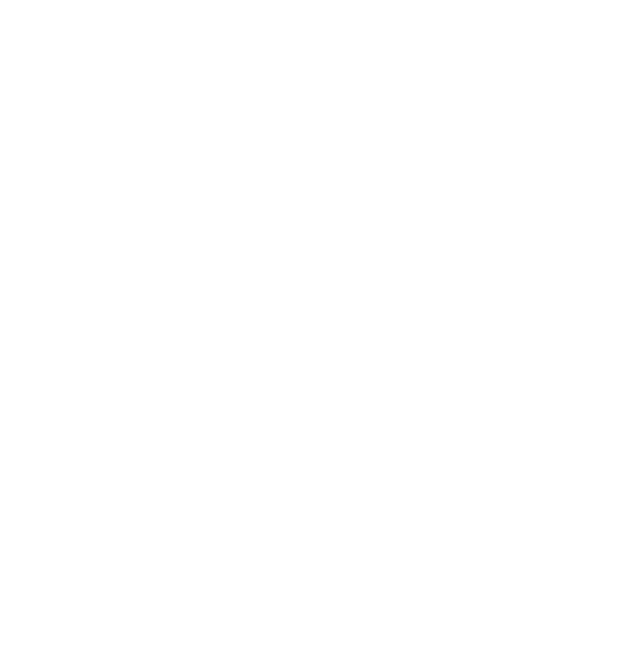
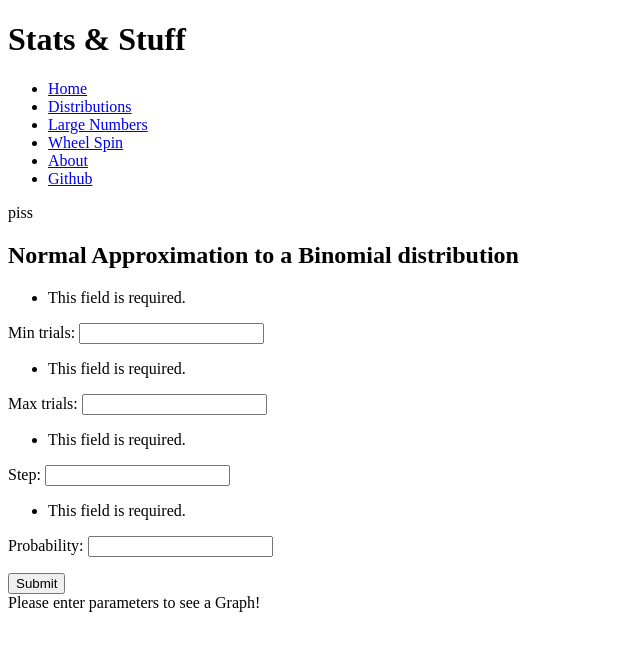
Before and after one commit to ltptnt/StatSite, a Django app: page /statVisualiser/largeNumbers in a window 1280 px wide. Before the commit the part shown is empty. Shown: the top 651 px of the page, without its empty margins (0-640 px from the left). Run offline with Django 4.2, Linux system fonts and the light colour scheme.

Commit message:
halfway through makong basic form of large numbers, checkpoint for safety

```diff
--- a/statVisualiser/forms.py
+++ b/statVisualiser/forms.py
@@ -27,3 +27,15 @@ class DistributionSelect(forms.Form):
             data[variable] = self.cleaned_data.get(variable)
 
         return data
+
+class NormalApproximation(forms.Form):
+    min_trials = forms.IntegerField(initial=10)
+    max_trials = forms.IntegerField(initial=100)
+    step = forms.IntegerField(initial=10)
+    probability = forms.FloatField(initial=0.5, min_value=0, max_value=1)
+
+class PoissonApproximation(forms.Form):
+    min_trials = forms.IntegerField(initial=10)
+    max_trials = forms.IntegerField(initial=100)
+    step = forms.IntegerField(initial=10)
+    mean = forms.FloatField(initial=4)
--- a/statVisualiser/templates/statVisualiser/largeNumbers.html
+++ b/statVisualiser/templates/statVisualiser/largeNumbers.html
@@ -4,7 +4,36 @@
     <meta charset="UTF-8">
     <title>Title</title>
 </head>
-<body>
+    <body>
+    <div class="title_bar">
+                <h1>  Stats & Stuff</h1>
+            </div>
+            <div class="navbar">
+                <ul>
+                    <li><a href="/statVisualiser">Home</a></li>
+                    <li><a class="active" href="/statVisualiser/distributions">Distributions</a></li>
+                    <li><a href="/statVisualiser/largeNumbers">Large Numbers</a></li>
+                    <li><a href="/statVisualiser/wheelSpin">Wheel Spin</a></li>
+                    <li><a href="/statVisualiser/about">About</a></li>
+                    <li><a href="https://github.com/ltptnt/StatSite">Github</a></li>
 
+                </ul>
+            </div>
+<p>piss</p>
+        <div class = "picker">
+            <form method="post">
+                {% csrf_token %}
+                <h2 class="centered">Normal Approximation to a Binomial distribution</h2>
+                {{ normal.as_p }}
+                <input class="centered" type="submit" value="Submit">
+            </form>
+        </div>
+        <div class="graph">
+            {% if graph %}
+                {{ graph|safe }}
+            {% else %}
+                <div id="blank_graph">Please enter parameters to see a Graph!</div>
+            {% endif %}
+        </div>
 </body>
 </html>
--- a/statVisualiser/views.py
+++ b/statVisualiser/views.py
@@ -2,6 +2,7 @@ from django.http import HttpResponse
 from django.template import loader
 from .forms import *
 from .util.distributions import *
+from .util import largenumbers as ln
 
 
 def index(request):
@@ -70,9 +71,30 @@ def dist_selector(picker: DistributionSelect) -> Variable | None:
 
 
 def large_numbers(request):
+    normal_approx = NormalApproximation(request.POST, prefix='normal')
+    poi_approx = PoissonApproximation(request.POST, prefix='poisson')
     template = loader.get_template("statVisualiser/largeNumbers.html")
-    context = {}
+    context = {
+        'normal': normal_approx,
+        'normal_graph': None,
+        'poisson': poi_approx,
+        'poi_graph': None
+    }
+    if normal_approx.is_valid() and poi_approx.is_valid():
+        p_mean = poi_approx.cleaned_data.get('mean')
+        p_min = poi_approx.cleaned_data.get('min_trials')
+        p_max = poi_approx.cleaned_data.get('max_trials')
+        p_step = poi_approx.cleaned_data.get('step')
 
+        b_min = normal_approx.cleaned_data.get('min_trials')
+        b_max = normal_approx.cleaned_data.get('max_trials')
+        b_step = normal_approx.cleaned_data.get('step')
+        b_prob = normal_approx.cleaned_data.get('probability')
+
+        poi_graph = ln.binomial_poi_approx(p_min, p_max, p_mean, steps=p_step)
+        norm_graph = ln.binomial_normal(b_min, b_max, b_prob, steps=b_step)
+        context['normal_graph'] = norm_graph.to_html(full_html=False, default_height=500, default_width=700)
+        context['poi_graph'] = poi_graph.to_html(full_html=False, default_height=500, default_width=700)
     return HttpResponse(template.render(context, request))
 
 
```
Also changed, not shown: statVisualiser/models.py (+0 -20 lines), statVisualiser/util/largenumbers.py (+1 -8 lines), db.sqlite3, statVisualiser/admin.py (line endings or trailing spaces).
